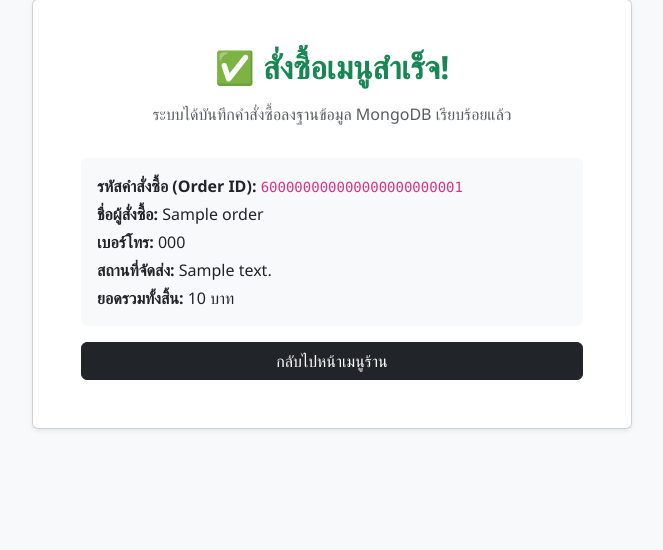
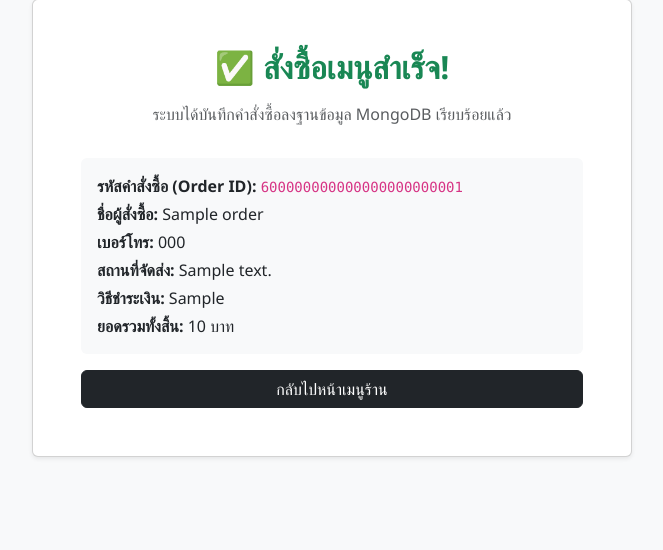
Before and after one commit to tpee2522/cozybean-cafe-mongodb, a Node server app: template views/order-success.ejs in a window 1280 px wide. Shown: the part 81-631 px from the top of the page, without its empty margins (308-971 px from the left). Run offline with Node 20, Linux system fonts and the light colour scheme; the template is opened without the code that fills it: values that come from a table or form of the project are taken from there, others are empty; tables that the repository leaves empty hold one stand-in row (values such as "Sample post"); some libraries are stand-ins or nearby versions.

Commit message:
Update order-success.ejs

```diff
--- a/views/order-success.ejs
+++ b/views/order-success.ejs
@@ -8,6 +8,7 @@
     <p class="mb-1"><strong>ชื่อผู้สั่งซื้อ:</strong> <%= order.customerName %></p>
     <p class="mb-1"><strong>เบอร์โทร:</strong> <%= order.phone %></p>
     <p class="mb-1"><strong>สถานที่จัดส่ง:</strong> <%= order.address %></p>
+    <p class="mb-1"><strong>วิธีชำระเงิน:</strong> <%= order.paymentMethod %></p>
     <p class="mb-0"><strong>ยอดรวมทั้งสิ้น:</strong> <%= order.totalAmount.toLocaleString() %> บาท</p>
   </div>
   <a href="/" class="btn btn-dark">กลับไปหน้าเมนูร้าน</a>
```
